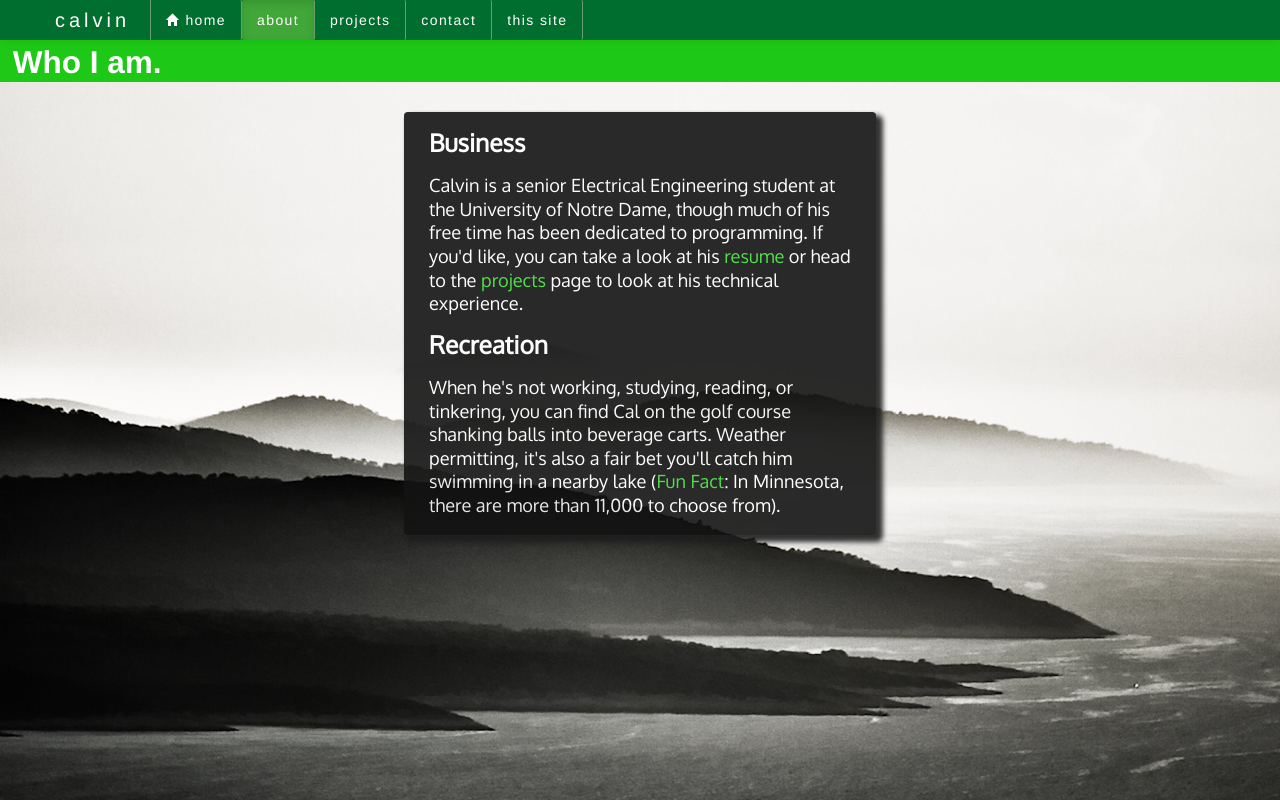
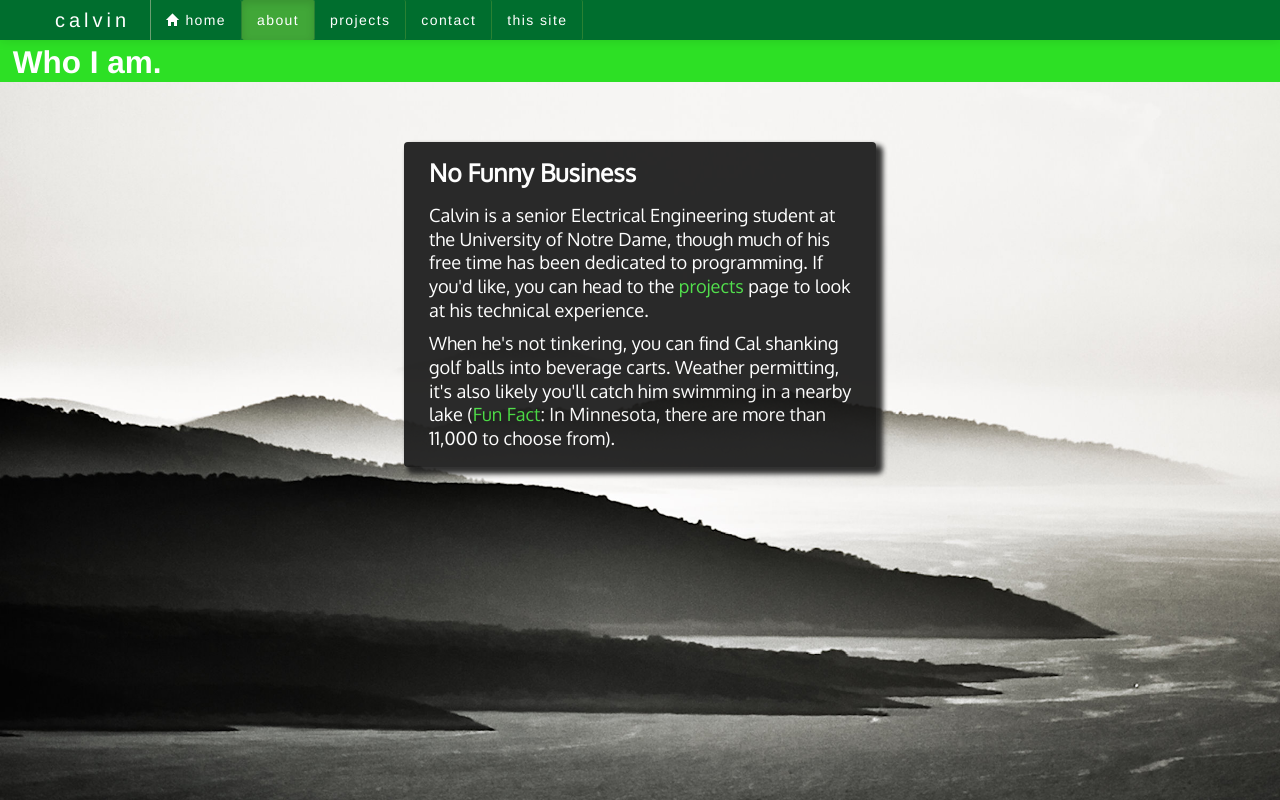
Before and after one commit to cbelden/MySite, a Flask app: page /about in a window 1280 px wide. Run offline with Flask 2, Linux system fonts and the light colour scheme; some libraries are stand-ins or nearby versions.

Commit message:
added clover icon. grammar fixes. title slidein. got rid of main content fade in. fixed link color.

```diff
--- a/mysite/static/custom/custom.css
+++ b/mysite/static/custom/custom.css
@@ -20,7 +20,7 @@ filter: progid:DXImageTransform.Microsoft.gradient( startColorstr='#006e2e', end
 .navbar .nav > li > a {
     color: white;
     text-shadow: none;
-    border-right: 1px solid rgb(107, 158, 113);
+    border-right: 1px solid rgb(42, 129, 51);
     border-radius: 2px;
 }
 
@@ -31,22 +31,22 @@ filter: progid:DXImageTransform.Microsoft.gradient( startColorstr='#006e2e', end
 
 /* Color transition bizness for navbar buttons */
 .navbar .nav li {
-    transition: background-color .5s;
-    -webkit-transition: background-color .5s;
-    -moz-transition: background-color .5s;
-    -o-transition: background-color .5s;
+    transition: background-color .7s;
+    -webkit-transition: background-color .7s;
+    -moz-transition: background-color .7s;
+    -o-transition: background-color .7s;
 }
 
 /* navbar hover */
 .navbar .nav > :hover {
     color: white;
-    background-color: rgb(65, 167, 56)
+    background-color: rgb(65, 167, 56);
 }
 
 /* navbar active and active hover */
 .navbar .nav > .active > a, .navbar .nav > .active > a:hover  {
     color: white;
-    background-color: rgb(65, 167, 56)
+    background-color: rgb(65, 167, 56);
 }
 
 /* Brand: TODO: make cooler */
@@ -67,6 +67,7 @@ filter: progid:DXImageTransform.Microsoft.gradient( startColorstr='#006e2e', end
 /*  Main page stuff */
 body {
     padding-top: 30px;
+    height: 100%;
     color: white;
 
     /* background image */
@@ -80,11 +81,17 @@ body {
 /* Styling for primary page title */
 .title-bar {
     font-size: 150%;
-    margin-bottom: 30px;
+    margin-bottom: 60px;
     text-align: left;
     padding: .15% 0 0 1%;
-    background-color: rgb(29, 201, 22);
+    background-color: rgb(45, 224, 37);
     color: white;
+
+    /*  transition */
+    -webkit-animation: slidein 1s; /* Safari 4+ */
+    -moz-animation:    slidein 1s; /* Fx 5+ */
+    -o-animation:      slidein 1s; /* Opera 12+ */
+    animation:         slidein 1s;
 }
 
 /* Main gutter on left side of the page */
@@ -118,10 +125,18 @@ body {
     box-shadow: 5px 5px 5px 2px rgb(30, 30, 30);
 
     /*  transition */
-    -webkit-animation: opacitychange 1s; /* Safari 4+ */
-    -moz-animation:    opacitychange 1s; /* Fx 5+ */
-    -o-animation:      opacitychange 1s; /* Opera 12+ */
-    animation:         opacitychange 1s;
+    /*-webkit-animation: opacitychange 1s; /* Safari 4+ */*/
+    /*-moz-animation:    opacitychange 1s; /* Fx 5+ */*/
+    /*-o-animation:      opacitychange 1s; /* Opera 12+ */*/
+    /*animation:         opacitychange 1s;*/
+}
+
+.footer {
+    position: absolute;
+    bottom: 0;
+    width: 100%;
+    height: 60px;
+    background-color: rgb(19, 19, 19);
 }
 
 /* text appearance - spacing */
@@ -138,8 +153,12 @@ h3, h4, p {
 }
 
 /* link color */
-a {
+a, a:hover {
     color: rgb(65, 221, 59);
+}
+
+a:visited {
+    color: orange;
 }
 
 /* contact form bizness */
@@ -197,3 +216,45 @@ input[type="submit"]:hover {
   0%   { opacity: 0; }
   100% { opacity: .8; }
 }
+
+/* title bar slide in */
+@-webkit-keyframes slidein {
+  0%   {
+    margin-left: -75%;
+    width: 200%;
+  }
+  100% {
+    margin-left: 0;
+    width: 200%;
+  }
+}
+@-moz-keyframes slidein {
+  0%   {
+    margin-left: -75%;
+    width: 200%;
+  }
+  100% {
+    margin-left: 1%;
+    width: 200%;
+  }
+}
+@-o-keyframes slidein {
+  0%   {
+    margin-left: -75%;
+    width: 200%;
+  }
+  100% {
+    margin-left: 1%;
+    width: 200%;
+  }
+}
+@keyframes slidein {
+  0%   {
+    margin-left: -75%;
+    width: 200%;
+  }
+  100% {
+    margin-left: 1%;
+    width: 200%;
+  }
+}
--- a/mysite/templates/about.html
+++ b/mysite/templates/about.html
@@ -14,15 +14,13 @@
 
 {% block content %}
   <div class="main-container" id="main-container">
-    <h3>Business</h3>
+    <h3>No Funny Business</h3>
     <p>
-        Calvin is a senior Electrical Engineering student at the University of Notre Dame, though much of his free time has been dedicated to programming.  If you'd like, you can take a look at his <a href="{{url_for('static', filename='resume/resume.pdf')}}">resume</a> or head to the <a href="/projects">projects</a> page to look at his technical experience.
+        Calvin is a senior Electrical Engineering student at the University of Notre Dame, though much of his free time has been dedicated to programming.  If you'd like, you can head to the <a href="/projects">projects</a> page to look at his technical experience.
     </p>
-
-    <h3>Recreation</h3>
     <p>
-        When he's not working, studying, reading, or tinkering, you can find Cal on the golf course shanking
-        balls into beverage carts.  Weather permitting, it's also a fair bet you'll catch him swimming in a nearby lake (<a href="http://en.wikipedia.org/wiki/Minnesota#Geology_and_terrain" target="_blank">Fun Fact</a>: In Minnesota, there are more than 11,000 to choose from).
+        When he's not tinkering, you can find Cal shanking
+        golf balls into beverage carts.  Weather permitting, it's also likely you'll catch him swimming in a nearby lake (<a href="http://en.wikipedia.org/wiki/Minnesota#Geology_and_terrain" target="_blank">Fun Fact</a>: In Minnesota, there are more than 11,000 to choose from).
     </p>
   </div> <!-- /.main-container -->
 {% endblock %}
--- a/mysite/templates/base.html
+++ b/mysite/templates/base.html
@@ -5,7 +5,7 @@
   <meta name="description" content="A fantastic review covering the limited life works of Calvin Belden, an Electrical Engineering student and Software Engineer at the University of Notre Dame.">
   <meta name="keywords" content="calvin, belden, electrical, computer science, computer, electrical engineer, software engineer, software, developer, programmer, funny, guy, dude, man, brother, friend, university, notre dame">
   <title>{% block pagetitle %}Cal Belden - Welcome{% endblock %}</title>
-  <link rel="shortcut icon" href="{{url_for('static', filename='custom/video_display.ico')}}" />
+  <link rel="shortcut icon" href="{{url_for('static', filename='custom/clover.ico')}}" />
   <link href="{{url_for('static', filename='assets/css/bootstrap.css')}}" rel="stylesheet">
   <link href="{{url_for('static', filename='assets/css/bootstrap-responsive.css')}}" rel="stylesheet">
   <link href="{{url_for('static', filename='custom/custom.css')}}" rel="stylesheet">
@@ -49,13 +49,11 @@
 
       <!-- MAIN CONTENT WRAPPER -->
       <div class="main-content-wrapper">
-
-        <!-- MAIN CONTAINER -->
         {% block content %}
         <div class="main-container"></div> <!-- ./main-container -->
         {% endblock %}
+      </div> <!-- ./main-content-wrapper -->
 
-      </div> <!-- ./main-content-wrapper -->
   </div> <!-- ./wrap -->
 
   <!-- jQuery via Google + local fallback, see h5bp.com -->
--- a/mysite/templates/contact.html
+++ b/mysite/templates/contact.html
@@ -18,7 +18,7 @@
     <div class="form-wrap">
         <form action="/contact" method="post">
             <label for="name">Your Name:</label>
-            <input type="text" id="name" name="name" placeholder="Future Boss" required class="single-line-input">
+            <input type="text" id="name" name="name" placeholder="Great Gal/Guy" required class="single-line-input">
 
             <label for="email">Your E-mail:</label>
             <input type="email" id="email" name="email" required class="single-line-input">
@@ -27,7 +27,7 @@
             <input type="tel" id="number" name="number" class="single-line-input">
 
             <label for="message">Words of Wisdom:</label>
-            <textarea type="textarea" id="message" name="message" placeholder="I was sitting here letting my cat walk on the keyboard (per my usual web browsing habits) when I came accross this lacklustre expos&eacute;. Shame on you for further bloating the internet!" size="15" required class="multi-line-input"></textarea>
+            <textarea type="textarea" id="message" name="message" placeholder="I was mashing my face against my keyboard when I came across this lacklustre expos&eacute;..." size="15" required class="multi-line-input"></textarea>
 
             <input type="submit" id="submit" class-"submit-button">
         </form>
--- a/mysite/templates/work.html
+++ b/mysite/templates/work.html
@@ -34,14 +34,14 @@
         This past summer Calvin interned as a software test engineer at <a href="http://www.mts.com/en/index.htm" target="_blank">MTS Systems</a> in Eden Prairie, MN.  MTS produces test devices for a variety of fields including the materials, automotive, and aerospace industries, and MTS provides a rich Windows application, <a href="http://www.mts.com/testsuite/" target="_blank">TestSuite</a>, that controls several of these testing rigs.
     </p>
     <p>
-        Cal was a member the automated test team that worked with TestSuite, and he spent the summer implementing UI drivers and writing automated UI test cases in C#.  It was rewarding converting tedious manual tests (that usually get squeezed into the end of a release) into automated processes that could be run every night.
+        Cal was a member of the automated test team that worked with TestSuite, and he implemented UI drivers and wrote automated UI test cases in C#.
     </p>
 
     <h3 id="gentex">Gentex Corporation</h3>
     <h4><em>Firmware Dev</em>: C</h4>
     <h4><em>Integration Testing</em>: Ruby</h4>
     <p>
-        The summer of 2012 Calvin interned as a software engineer at <a href="http://www.gentex.com/" target="_blank">Gentex</a> in Zeeland, Michigan.  Gentex manufactures car mirrors, and Cal wrote commands to retrieve and send diagnostic information to and from the mirror.
+        The summer of 2012 Calvin interned as a software engineer at <a href="http://www.gentex.com/" target="_blank">Gentex</a>, a global car mirror manufacturer in Zeeland, Michigan.  Cal wrote diagnostic commands to communicate and send commands to the mirror.
     </p>
     <p>
         Calvin also wrote integration tests to ensure the car mirror's core features were behaving appropriately.  He tested features like automatic dimming and displaying accurate compass and GPS information.
@@ -50,7 +50,7 @@
     <h3 id="this_site">calbelden.com</h3>
     <h4>HTML, CSS, Python</h4>
     <p>
-        calbelden.com started up earlier this summer as a means to learn html and css; the website also served as an opportunity to keep Calvin's Python skills fresh.  The original hope was to use the knowledge learned here and apply it to a food ordering app geared towards Notre Dame's dorm restaurants, which are all student owned/runned.  The food project will likely begin sometime this fall!
+        calbelden.com started earlier this summer as a means to learn html and css; the website also served as an opportunity to keep Calvin's Python skills fresh.  The original hope was to use the knowledge learned here and apply it to a food ordering app geared towards Notre Dame's dorm restaurants, which are all student owned/runned.  Work for the ordering service will likely begin sometime this fall!
     </p>
   </div> <!-- /.main-container -->
 {% endblock %}
```
Also changed, not shown: mysite/static/custom/clover.ico (added).
